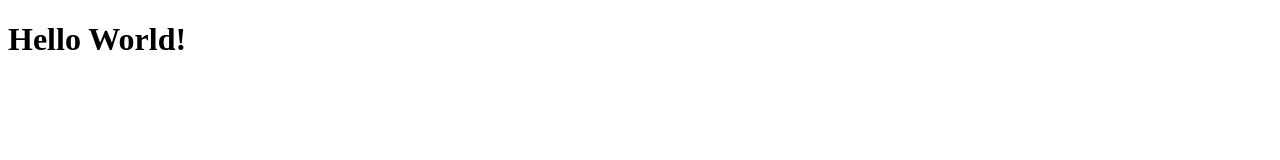
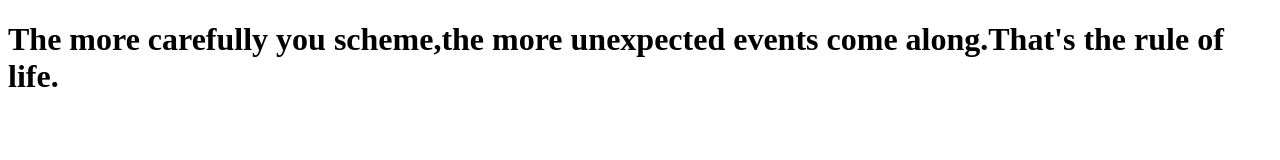
Before and after one commit to KATAOKA1122/mk-test, a plain HTML site: page index.html in a window 1280 px wide. Drawn offline with Linux system fonts and the light colour scheme.

Commit message:
Update index.html

```diff
--- a/index.html
+++ b/index.html
@@ -3,9 +3,9 @@
 <head>
     <meta charset="UTF-8">
     <meta name="viewport" content="width=device-width, initial-scale=1.0">
-    <title>Hello World</title>
+    <title>The World</title>
 </head>
 <body>
-    <h1>Hello World!</h1>
+    <h1>The more carefully you scheme,the more unexpected events come along.That's the rule of life.</h1>
 </body>
 </html>
```
